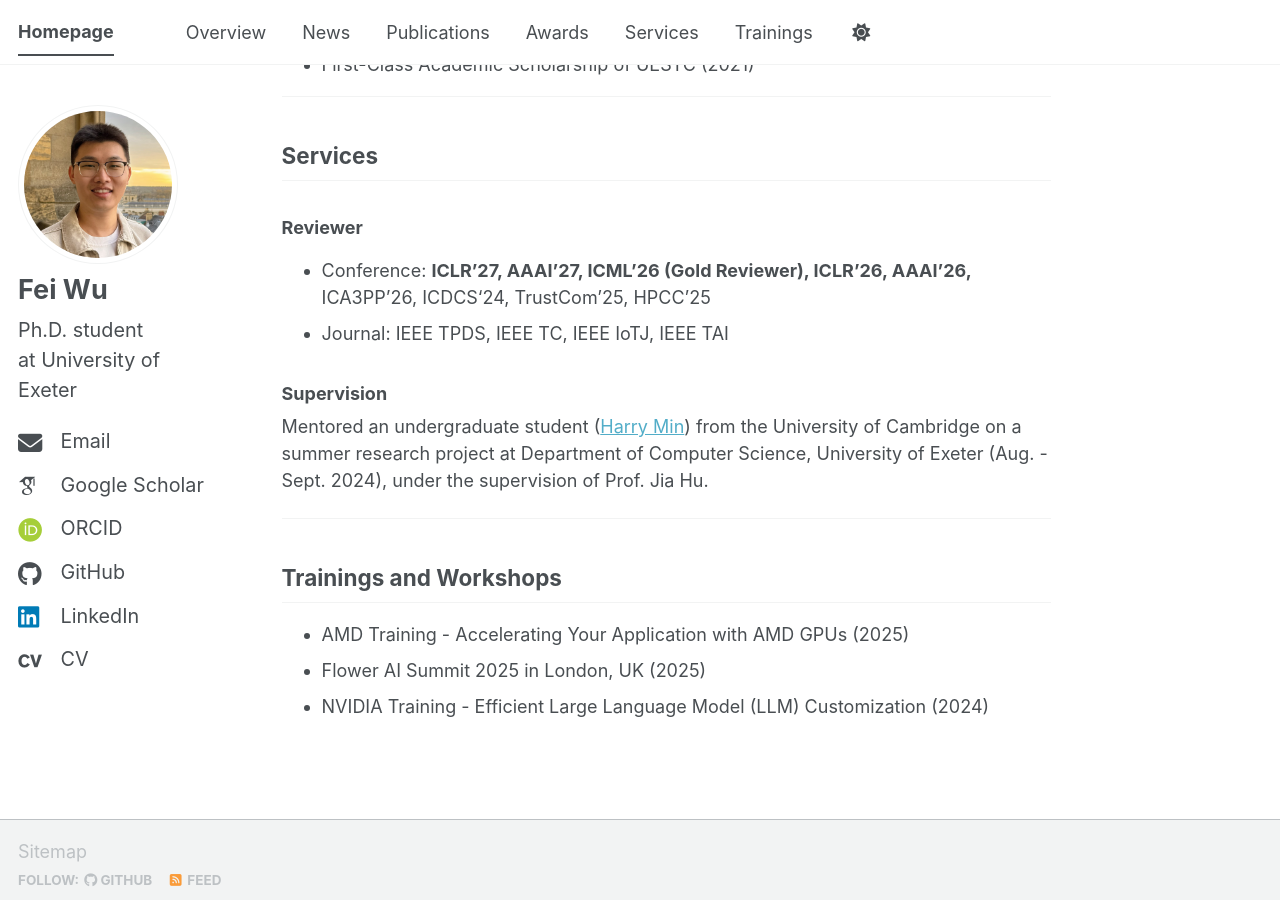
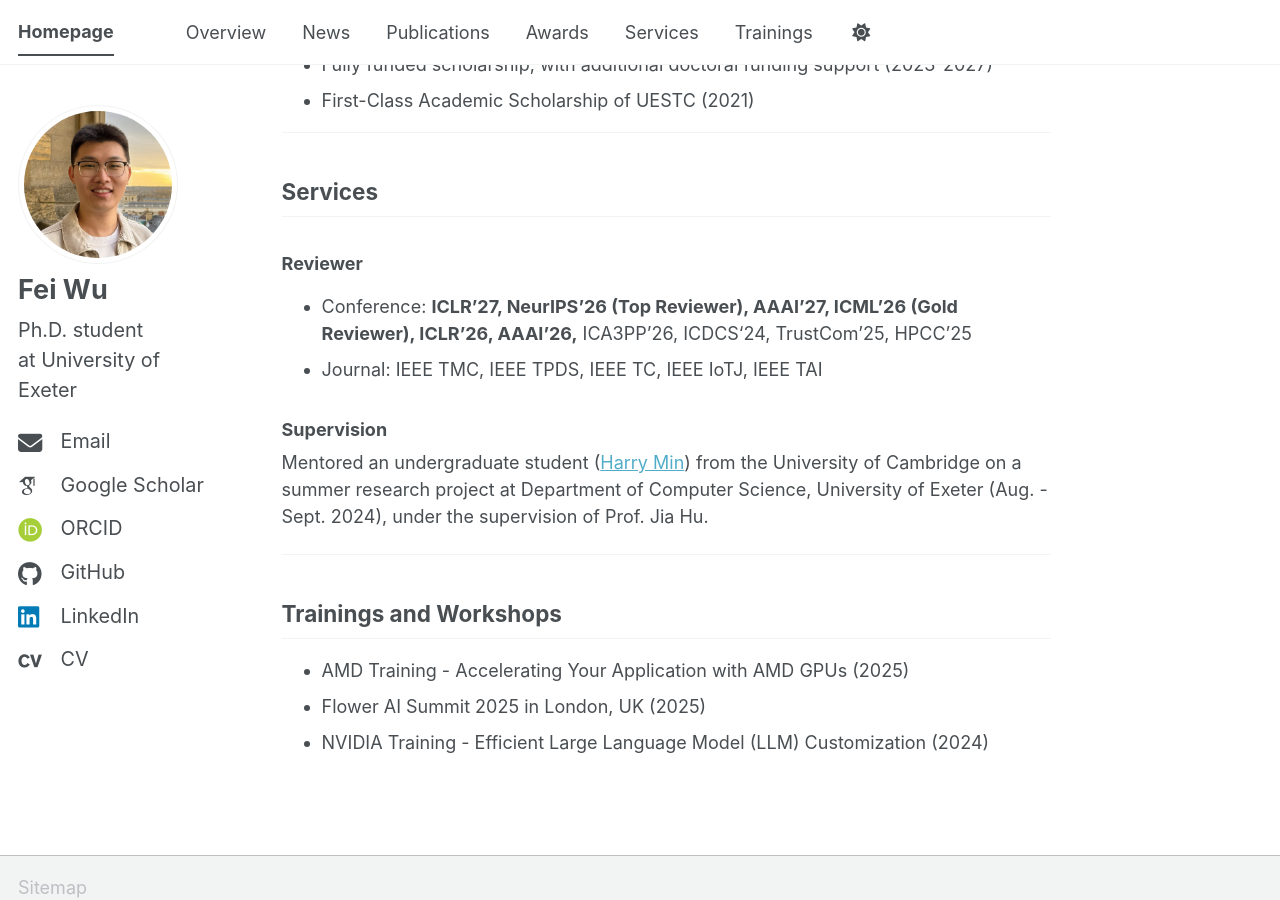
Before and after one commit to fei407/fei407.github.io, a Jekyll site: the page built from _pages/about.md, in a window 1280 px wide and 900 px high, scrolled down 2490 px. Built offline with Jekyll 4.4.1, drawn with Linux system fonts in a browser that asks for light colours; some web fonts are replaced; a script bundle is joined from its source files by our own code; library files that are not in the unit come from our copies; some of the changed text lies outside the part shown.

Commit message:
update info

```diff
--- a/_pages/about.md
+++ b/_pages/about.md
@@ -19,6 +19,7 @@ My research interests focus on Parameter-Efficient Fine-Tuning, Federated Fine-T
 
 
 ## News
+- [Oct. 2026] Honored to be recognized as a **Top Reviewer** for **NeurIPS 2026**.
 - [May. 2026] Honored to be recognized as a **Gold Reviewer** for **ICML 2026**.
 - [Apr. 2026] Attended **ICLR 2026** in Rio de Janeiro, Brazil, where I presented our work **PSOFT** as a [poster](https://iclr.cc/virtual/2026/poster/10010597) and enjoyed many inspiring discussions with researchers.
 - [Apr. 2026] Attended the [Flower AI Summit 2026](https://flower.ai/events/flower-ai-summit-2026/) in London, UK, where I presented a poster on our work [FedARA](https://doi.org/10.1109/TC.2026.3655161).
@@ -68,8 +69,8 @@ My research interests focus on Parameter-Efficient Fine-Tuning, Federated Fine-T
 
 ## Services
 ### Reviewer
-- Conference: **ICLR'27, AAAI'27, ICML'26 (Gold Reviewer), ICLR'26, AAAI'26,** ICA3PP’26, ICDCS‘24, TrustCom'25, HPCC'25
-- Journal: IEEE TPDS, IEEE TC, IEEE IoTJ, IEEE TAI
+- Conference: **ICLR'27, NeurIPS'26 (Top Reviewer), AAAI'27, ICML'26 (Gold Reviewer), ICLR'26, AAAI'26,** ICA3PP’26, ICDCS‘24, TrustCom'25, HPCC'25
+- Journal: IEEE TMC, IEEE TPDS, IEEE TC, IEEE IoTJ, IEEE TAI
 
 ### Supervision
 Mentored an undergraduate student ([Harry Min](https://www.linkedin.com/in/harry-min/)) from the University of Cambridge on a summer research project
```
Also changed, not shown: 1 other file.
